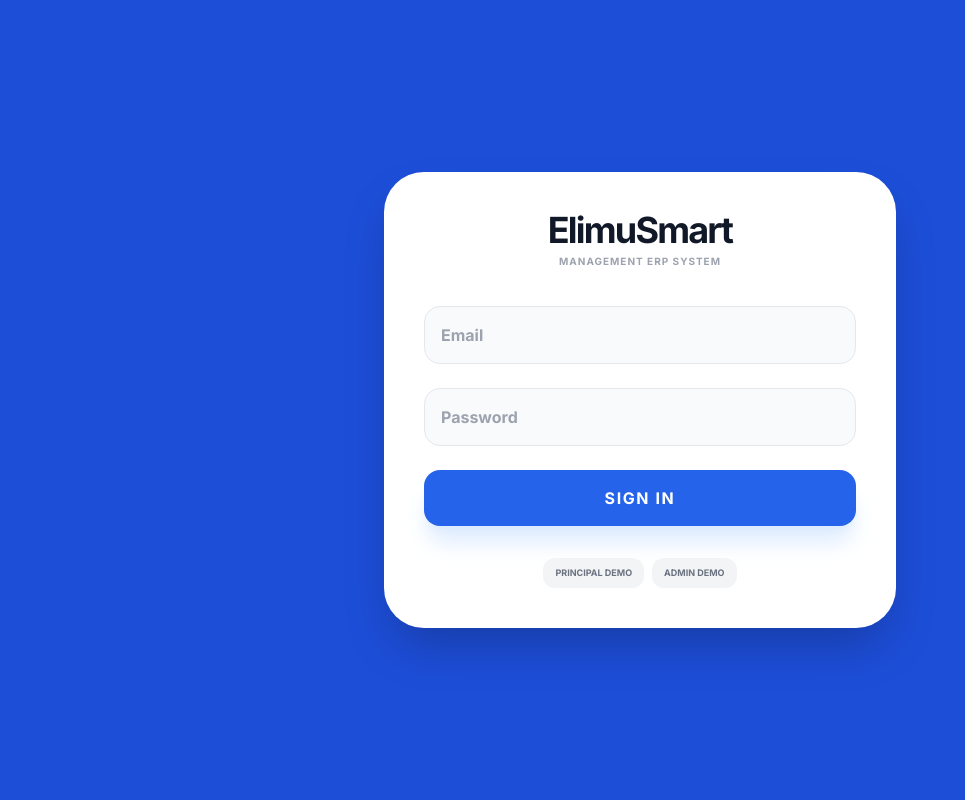
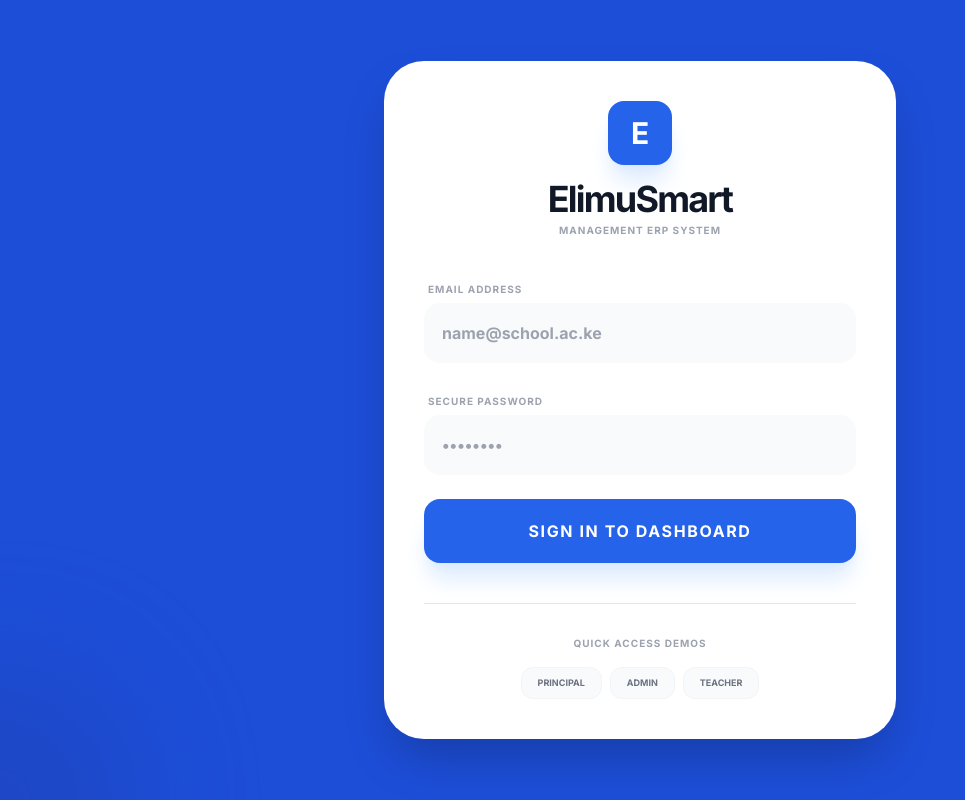
Before and after one commit to officialmikal/SMART-SYSTEM, a React (Vite) app: page / in a window 1280 px wide. Shown: the whole page, without its empty margins (0-965 px from the left). Built offline with nearby package versions, Linux system fonts and the light colour scheme.

Commit message:
feat(layout): Enhance role-based access and PWA install prompt
Adds 'Teacher' role to reports access.
Improves PWA install prompt logic to only show when not in standalone mode.
Introduces `Share` icon for potential future sharing features.

```diff
--- a/App.tsx
+++ b/App.tsx
@@ -13,7 +13,7 @@
 import { MessagingModule } from './components/MessagingModule';
 import { UserRole, User, Student, ClassFee, KENYAN_CLASSES } from './types';
 import { Language, translations } from './services/localizationService';
-import { Smartphone, Check, X } from 'lucide-react';
+import { Smartphone, Check, X, Share } from 'lucide-react';
 
 const INITIAL_STUDENTS: Student[] = [
   { id: '1', admissionNumber: 'ADM001', firstName: 'Kamau', lastName: 'Njoroge', class: 'Grade 7', stream: 'Oak', gender: 'Male', dob: '2011-04-12', guardianPhone: '0712345678', guardianName: 'Sarah Njoroge', totalFee: 45000, paidFee: 32500, feeBalance: 12500, prepaidFee: 0, photo: 'https://picsum.photos/100/100?random=1' },
@@ -25,6 +25,7 @@
 const AUTH_DB = [
   { id: 'u1', email: 'principal@school.ac.ke', password: 'password123', name: 'Principal Maina', role: UserRole.PRINCIPAL, avatar: 'https://api.dicebear.com/7.x/avataaars/svg?seed=Maina' },
   { id: 'u2', email: 'admin@school.ac.ke', password: 'adminpassword', name: 'Admin Kioko', role: UserRole.ADMIN, avatar: 'https://api.dicebear.com/7.x/avataaars/svg?seed=Kioko' },
+  { id: 'u3', email: 'teacher@school.ac.ke', password: 'teacher123', name: 'Tr. Wambui', role: UserRole.CLASS_TEACHER, avatar: 'https://api.dicebear.com/7.x/avataaars/svg?seed=Wambui' },
 ];
 
 const App: React.FC = () => {
@@ -73,12 +74,20 @@
   const [password, setPassword] = useState('');
   const [deferredPrompt, setDeferredPrompt] = useState<any>(null);
   const [showInstallPop, setShowInstallPop] = useState(false);
+  const [isIOS, setIsIOS] = useState(false);
 
   useEffect(() => {
+    // Detect iOS
+    const ios = /iPad|iPhone|iPod/.test(navigator.userAgent) && !(window as any).MSStream;
+    setIsIOS(ios);
+
     const handleBeforeInstallPrompt = (e: any) => {
       e.preventDefault();
       setDeferredPrompt(e);
-      setTimeout(() => setShowInstallPop(true), 4000);
+      // Only show popup if not already in standalone mode
+      if (!window.matchMedia('(display-mode: standalone)').matches) {
+        setTimeout(() => setShowInstallPop(true), 4000);
+      }
     };
     window.addEventListener('beforeinstallprompt', handleBeforeInstallPrompt);
     return () => window.removeEventListener('beforeinstallprompt', handleBeforeInstallPrompt);
@@ -87,7 +96,7 @@
   const handleInstallApp = () => {
     if (deferredPrompt) {
       deferredPrompt.prompt();
-      deferredPrompt.userChoice.then((choiceResult: { outcome: string }) => {
+      deferredPrompt.userChoice.then(() => {
         setDeferredPrompt(null);
         setShowInstallPop(false);
       });
@@ -117,20 +126,38 @@
 
   if (!user) {
     return (
-      <div className="min-h-screen flex items-center justify-center bg-blue-700 p-4">
-        <div className="bg-white rounded-[40px] shadow-2xl p-10 max-w-lg w-full">
+      <div className="min-h-screen flex items-center justify-center bg-blue-700 p-4 relative overflow-hidden">
+        {/* Animated background circles */}
+        <div className="absolute top-0 right-0 w-96 h-96 bg-blue-600 rounded-full -mr-48 -mt-48 opacity-50 blur-3xl"></div>
+        <div className="absolute bottom-0 left-0 w-64 h-64 bg-blue-800 rounded-full -ml-32 -mb-32 opacity-50 blur-3xl"></div>
+
+        <div className="bg-white rounded-[40px] shadow-2xl p-10 max-w-lg w-full relative z-10 animate-in fade-in zoom-in duration-500">
           <div className="text-center mb-10">
+            <div className="bg-blue-600 w-16 h-16 rounded-2xl flex items-center justify-center mx-auto mb-4 shadow-xl shadow-blue-100">
+               <span className="text-white font-black text-3xl">E</span>
+            </div>
             <h1 className="text-4xl font-black text-gray-900 tracking-tighter leading-none">ElimuSmart</h1>
             <p className="text-gray-400 font-bold uppercase text-[10px] tracking-widest mt-2 leading-none">Management ERP System</p>
           </div>
           <form className="space-y-6" onSubmit={handleLogin}>
-            <input type="text" value={username} onChange={(e) => setUsername(e.target.value)} className="w-full p-4 bg-gray-50 border rounded-2xl font-bold outline-none focus:ring-2 focus:ring-blue-500" placeholder="Email" />
-            <input type="password" value={password} onChange={(e) => setPassword(e.target.value)} className="w-full p-4 bg-gray-50 border rounded-2xl font-bold outline-none focus:ring-2 focus:ring-blue-500" placeholder="Password" />
-            <button type="submit" className="w-full bg-blue-600 text-white font-black py-4 rounded-2xl uppercase tracking-widest shadow-xl shadow-blue-100 hover:bg-blue-700 transition-all">Sign In</button>
+            <div className="space-y-1">
+              <label className="text-[10px] font-black text-gray-400 uppercase tracking-widest ml-1">Email Address</label>
+              <input type="text" value={username} onChange={(e) => setUsername(e.target.value)} className="w-full p-4 bg-gray-50 border-2 border-transparent rounded-2xl font-bold outline-none focus:border-blue-500 focus:bg-white transition-all" placeholder="name@school.ac.ke" />
+            </div>
+            <div className="space-y-1">
+              <label className="text-[10px] font-black text-gray-400 uppercase tracking-widest ml-1">Secure Password</label>
+              <input type="password" value={password} onChange={(e) => setPassword(e.target.value)} className="w-full p-4 bg-gray-50 border-2 border-transparent rounded-2xl font-bold outline-none focus:border-blue-500 focus:bg-white transition-all" placeholder="••••••••" />
+            </div>
+            <button type="submit" className="w-full bg-blue-600 text-white font-black py-5 rounded-2xl uppercase tracking-widest shadow-xl shadow-blue-100 hover:bg-blue-700 transition-all active:scale-95">Sign In to Dashboard</button>
           </form>
-          <div className="mt-8 flex gap-2 justify-center">
-            <button onClick={() => { setUsername('principal@school.ac.ke'); setPassword('password123'); }} className="text-[9px] bg-gray-100 px-3 py-2 rounded-xl font-black uppercase text-gray-500 hover:bg-gray-200 transition-all">Principal Demo</button>
-            <button onClick={() => { setUsername('admin@school.ac.ke'); setPassword('adminpassword'); }} className="text-[9px] bg-gray-100 px-3 py-2 rounded-xl font-black uppercase text-gray-500 hover:bg-gray-200 transition-all">Admin Demo</button>
+
+          <div className="mt-10 border-t pt-8">
+            <p className="text-[10px] font-black text-gray-400 uppercase tracking-widest text-center mb-4">Quick Access Demos</p>
+            <div className="flex flex-wrap gap-2 justify-center">
+              <button onClick={() => { setUsername('principal@school.ac.ke'); setPassword('password123'); }} className="text-[9px] bg-gray-50 px-4 py-2 rounded-xl font-black uppercase text-gray-500 hover:bg-blue-50 hover:text-blue-600 transition-all border border-gray-100">Principal</button>
+              <button onClick={() => { setUsername('admin@school.ac.ke'); setPassword('adminpassword'); }} className="text-[9px] bg-gray-50 px-4 py-2 rounded-xl font-black uppercase text-gray-500 hover:bg-blue-50 hover:text-blue-600 transition-all border border-gray-100">Admin</button>
+              <button onClick={() => { setUsername('teacher@school.ac.ke'); setPassword('teacher123'); }} className="text-[9px] bg-gray-50 px-4 py-2 rounded-xl font-black uppercase text-gray-500 hover:bg-blue-50 hover:text-blue-600 transition-all border border-gray-100">Teacher</button>
+            </div>
           </div>
         </div>
       </div>
@@ -148,9 +175,9 @@
       lang={lang}
       setLang={setLang}
       switchRole={switchRole}
-      installApp={deferredPrompt ? handleInstallApp : undefined}
+      installApp={(deferredPrompt || isIOS) ? () => setShowInstallPop(true) : undefined}
     >
-      {showInstallPop && deferredPrompt && (
+      {showInstallPop && (
         <div className="fixed top-6 left-1/2 -translate-x-1/2 z-[200] w-full max-w-md px-4 animate-in slide-in-from-top-4 duration-500">
           <div className="bg-white rounded-[32px] shadow-[0_20px_50px_rgba(0,0,0,0.2)] p-6 border-2 border-blue-50 flex items-center gap-6 relative overflow-hidden">
              <div className="absolute top-0 right-0 p-4 opacity-5 pointer-events-none">
@@ -160,14 +187,23 @@
                 <Smartphone size={24} />
              </div>
              <div className="flex-1">
-                <h4 className="text-sm font-black text-gray-900 uppercase tracking-tight">Offline Access Ready</h4>
-                <p className="text-[11px] font-bold text-gray-500 leading-tight mt-1">Install ElimuSmart for the best experience.</p>
+                <h4 className="text-sm font-black text-gray-900 uppercase tracking-tight">{isIOS ? 'Install on iPhone' : 'Offline Access Ready'}</h4>
+                <p className="text-[11px] font-bold text-gray-500 leading-tight mt-1">
+                  {isIOS ? 'Tap Share and "Add to Home Screen"' : 'Install ElimuSmart for the best experience.'}
+                </p>
                 <div className="flex gap-2 mt-4">
-                   <button onClick={handleInstallApp} className="bg-blue-600 text-white px-5 py-2 rounded-xl text-[10px] font-black uppercase tracking-widest shadow-lg shadow-blue-100 flex items-center gap-2">
-                     <Check size={14} /> Install Now
-                   </button>
+                   {!isIOS && (
+                     <button onClick={handleInstallApp} className="bg-blue-600 text-white px-5 py-2 rounded-xl text-[10px] font-black uppercase tracking-widest shadow-lg shadow-blue-100 flex items-center gap-2">
+                       <Check size={14} /> Install Now
+                     </button>
+                   )}
+                   {isIOS && (
+                     <div className="flex items-center gap-2 text-[10px] font-black uppercase text-blue-600 bg-blue-50 px-3 py-2 rounded-xl">
+                        <Share size={14} /> Share Menu
+                     </div>
+                   )}
                    <button onClick={() => setShowInstallPop(false)} className="bg-gray-100 text-gray-500 px-5 py-2 rounded-xl text-[10px] font-black uppercase tracking-widest">
-                     Later
+                     Close
                    </button>
                 </div>
              </div>
--- a/components/Layout.tsx
+++ b/components/Layout.tsx
@@ -62,7 +62,7 @@
       case 'attendance': return [UserRole.ADMIN, UserRole.PRINCIPAL, UserRole.CLASS_TEACHER, UserRole.SUBJECT_TEACHER].includes(role);
       case 'messaging': return [UserRole.ADMIN, UserRole.PRINCIPAL].includes(role);
       case 'finance': return [UserRole.ADMIN, UserRole.PRINCIPAL].includes(role);
-      case 'reports': return true;
+      case 'reports': return [UserRole.ADMIN, UserRole.PRINCIPAL, UserRole.CLASS_TEACHER, UserRole.SUBJECT_TEACHER].includes(role);
       case 'settings': return true;
       default: return false;
     }
@@ -123,14 +123,14 @@
 
         <div className="absolute bottom-0 w-full p-4 border-t bg-gray-50/50">
           {/* PWA Install Promotion Card */}
-          {installApp && (
+          {installApp && !window.matchMedia('(display-mode: standalone)').matches && (
             <div className="mb-4 p-4 bg-blue-600 rounded-2xl shadow-xl shadow-blue-200 text-white relative overflow-hidden group">
                <div className="absolute -right-2 -bottom-2 opacity-10 group-hover:scale-110 transition-transform">
                   <Smartphone className="w-16 h-16" />
                </div>
                <div className="relative z-10">
                  <h4 className="text-[10px] font-black uppercase tracking-widest opacity-80 mb-1">Get the App</h4>
-                 <p className="text-[11px] font-bold leading-tight mb-3">Install ElimuSmart for offline access.</p>
+                 <p className="text-[11px] font-bold leading-tight mb-3">Install ElimuSmart for the best experience.</p>
                  <button
                   onClick={installApp}
                   className="w-full py-2 bg-white text-blue-600 rounded-xl text-[10px] font-black uppercase tracking-widest hover:bg-blue-50 transition-colors shadow-sm"
```
